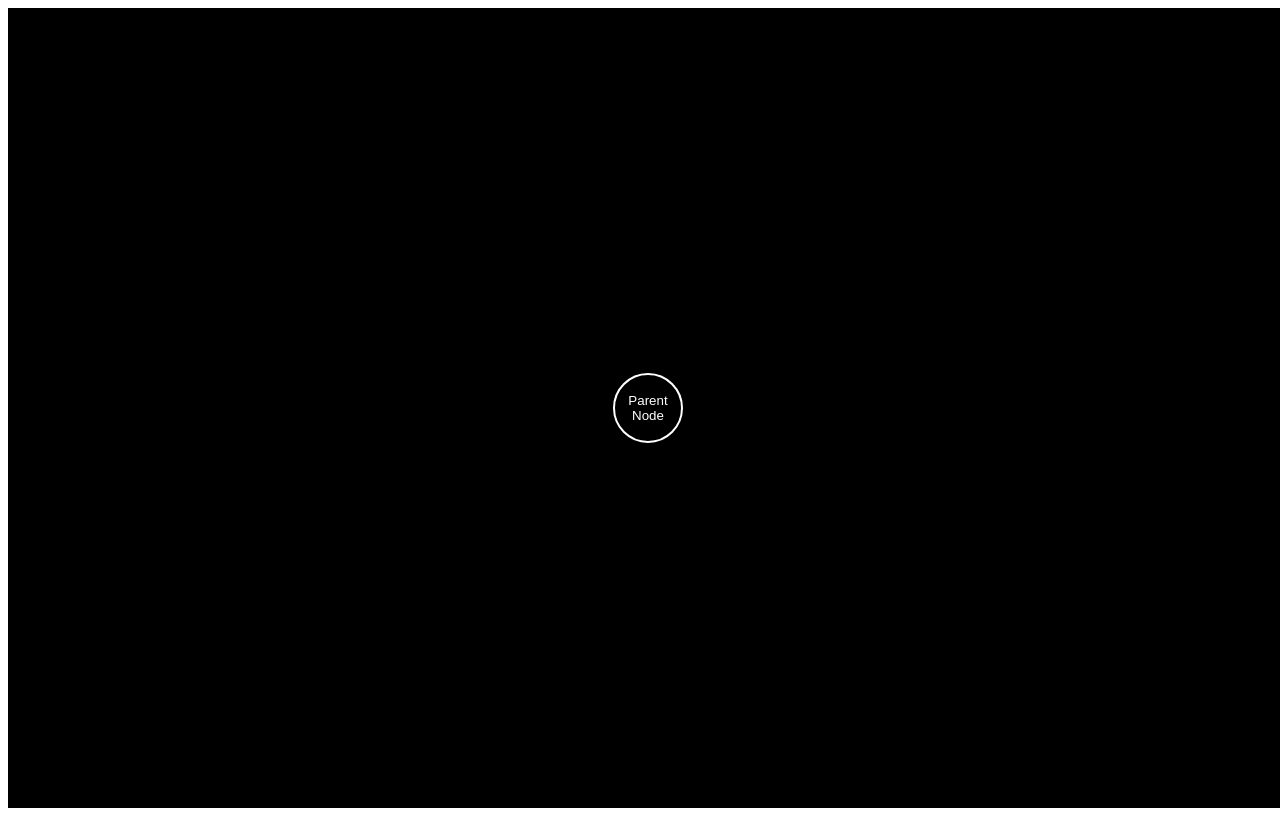
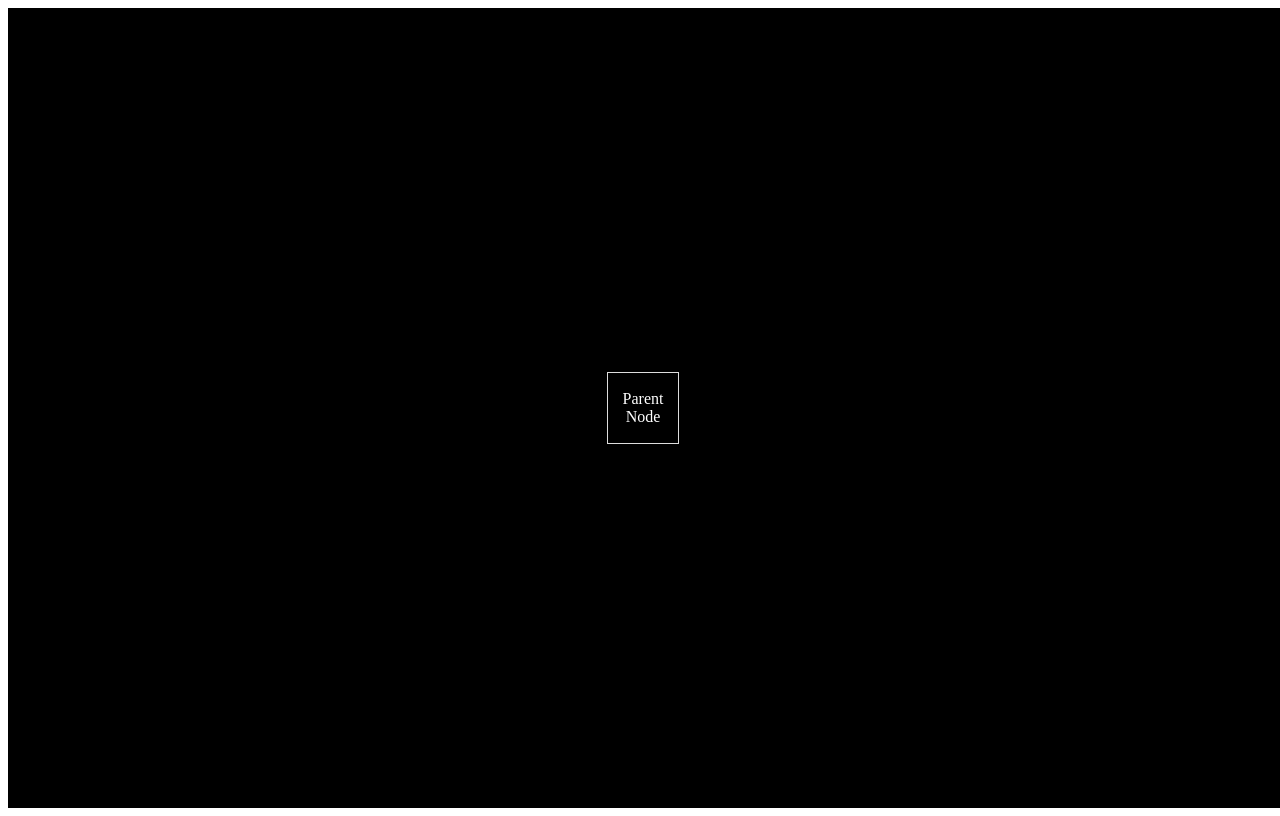
Before and after one commit to Scenci/skilltrees.life, a Next.js app: page /skillchoice in a window 1280 px wide. Built offline with nearby package versions, Linux system fonts and the light colour scheme.

Commit message:
working throuhg ideas, moving to d3.js

```diff
--- /dev/null
+++ b/components/Alert.module.css
@@ -0,0 +1,21 @@
+/*Alert.module.css*/
+
+.alert {
+    position: fixed;
+    bottom: 20px;
+    left: 20px;
+    background-color: maroon;
+    color: white;
+    padding: 10px 20px;
+    border-radius: 8px;
+    box-shadow: 0 4px 8px rgba(0, 0, 0, 0.2);
+    border: 1px solid white;
+    z-index: 1000; /* Ensures it's above most other elements */
+
+    transition: opacity 5s ease-in-out;
+    opacity: 1;
+  }
+
+  .fadeOut{
+    opacity: 0;
+  }
--- /dev/null
+++ b/components/Alert.tsx
@@ -0,0 +1,38 @@
+import React from 'react';
+import styles from './Alert.module.css';
+
+interface AlertProps {
+    message: string;
+    Severity: string;
+}
+
+const severities = {
+    success: {
+        color: "#0f5132",
+        background: "#d1e7dd",
+    },
+    info: {
+        color: "#055160",
+        background: "#cff4fc",
+    },
+    warning: {
+        color: "#664d03",
+        background: "#fff3cd",
+    },
+    danger: {
+        color: "#842029",
+        background: "#f8d7da",
+    },
+};
+
+const Alert: React.FC<AlertProps> = ({ message, Severity }) => {
+    const severityStyle = (severities as any)[Severity] || {};
+
+    return (
+      <div className={styles.alert} style={severityStyle}>
+        {message}
+      </div>
+    );
+};
+
+export default Alert;
--- a/components/Node.module.css
+++ b/components/Node.module.css
@@ -1,30 +1,45 @@
-/*Node.module.css*/
+.nodeContainer {
+  display: inline-flex;
+  align-items: center;
+  cursor: pointer;
+  position: relative;
+}
 
-.circle {
-    width: 70px;
+.node {
+  width: 70px; /* Size of the square node */
   height: 70px;
-    border-radius: 50%; /* Keeps it circular */
-    background-color: transparent; /* Transparent background */
+  background-color: transparent;
   color: white;
   display: flex;
   align-items: center;
   justify-content: center;
-    border: 2px solid white; /* White border */
-    outline: none; /* Removes default button outline */
-    cursor: pointer; /* Changes cursor to pointer on hover */
+  text-align: center;
+  margin-right: 10px;
+  border: 1px solid #ddd;
 }
 
-  .circle:hover {
-    opacity: 0.7; /* Changes opacity on hover */
+.optionsContainer {
+  display: block; /* Always block, visibility controlled by React state */
+  position: absolute;
+  left: 100%; /* Position to the right of the node */
+  top: 0;
+  background-color: transparent;
+  padding: 10px;
+  white-space: nowrap;
 }
 
-  .expand {
-    animation: expandEffect 0.7s ease-out forwards;
+.plus {
+  margin-bottom: 10px;
 }
 
-  @keyframes expandEffect {
-    to {
-      opacity: 0;
-      transform: scale(4); /* Expands to 5 times its size */
+.ex {
+  margin-bottom: 10px;
 }
+
+.plus:hover {
+  background-color: grey;
 }
+
+.ex:hover {
+  background-color: grey;
+}
--- a/components/Node.tsx
+++ b/components/Node.tsx
@@ -1,16 +1,31 @@
-import React from 'react';
+import React, { useState } from 'react';
 import styles from './Node.module.css';
 
 interface NodeProps {
   nodeText: string;
-  onClick: () => void;
+  onAdd: () => void;
+  onRemove: () => void;
 }
 
-const Node: React.FC<NodeProps> = ({ nodeText, onClick }) => {
+const Node: React.FC<NodeProps> = ({ nodeText, onAdd, onRemove }) => {
+    const [showOptions, setShowOptions] = useState(false); // State to toggle options
+
+    const toggleOptions = () => {
+        setShowOptions(!showOptions);
+    };
+
     return (
-        <button className={styles.circle} onClick={onClick}>
-            {nodeText}
-        </button>
+        <div className={styles.nodeContainer} onClick={toggleOptions}>
+            <div className={styles.node}>
+                {nodeText}
+            </div>
+            {showOptions && (
+                <div className={styles.optionsContainer}>
+                    <div className={styles.plus} onClick={onAdd}>➕</div>
+                    <div className={styles.ex} onClick={onRemove}>❌</div>
+                </div>
+            )}
+        </div>
     );
 };
 
--- a/components/ParentComponent.tsx
+++ b/components/ParentComponent.tsx
@@ -1,25 +1,64 @@
 import React, { useState } from 'react';
 import Node from '../components/Node';
-
+import Alert from '../components/Alert';
+import styles from '../components/Alert.module.css';
 
 const ParentComponent = () => {
-  const [nodes, setNodes] = useState([{ id: 1, text: 'Parent Node' }]);
+  const [nodes, setNodes] = useState([{ id: 1, text: 'Parent Node', x: 100, y: 100 }]);
+  const [connections, setConnections] = useState([]);
+  const [showAlert, setShowAlert] = useState(false);
+  const [AlertMessage, SetAlertMessage] = useState('');
 
-  const handleNodeClick = (nodeId: number) => {
+  const addNode = (parentId) => {
+    const newNode = {
+      id: nodes.length + 1,
+      text: `Node ${nodes.length + 1}`,
+      x: 200, //these position values dont work for some reason?
+      y: 200
+    };
+    setNodes([...nodes, newNode]); //
+    //idk what to type these because im a noob
+    setConnections([...connections, { from: parentId, to: newNode.id }]);
+  };
 
-    const newNodeId1 = nodes.length + 1;
-    const newNodeId2 = nodes.length + 2;
-    setNodes([...nodes,
-              { id: newNodeId1, text: `Node ${newNodeId1}` },
-              { id: newNodeId2, text: `Node ${newNodeId2}` }]);
+  const removeNode = (nodeId: number) => {
+    // Prevent deletion of the parent node
+    if (nodeId === 1){
+
+      SetAlertMessage("You cannot delete the parent node!");
+      setShowAlert(true);
+
+      setTimeout(() => {
+        setShowAlert(false)
+      }, 2000);
+
+      return;
+    };
+    // Remove the node and its connections from the state but how to type these?
+    setNodes(nodes.filter(node => node.id !== nodeId));
+    setConnections(connections.filter(conn => conn.from !== nodeId && conn.to !== nodeId));
+  };
+
+  const handleNodeClick = (nodeId:number, action:string) => {
+    if (action === 'add') {
+      addNode(nodeId);
+    } else if (action === 'remove') {
+      removeNode(nodeId);
+    }
   };
 
   return (
     <div>
       {nodes.map(node => (
-        <Node key={node.id} nodeText={node.text} onClick={() => handleNodeClick(node.id)}
-         />
+        <Node key={node.id}
+              nodeText={node.text}
+              onAdd={() => handleNodeClick(node.id, 'add')}
+              onRemove={() => handleNodeClick(node.id, 'remove')}
+              // Pass position props if you're using them for layout
+        />
       ))}
+      {/* i should render connections here */}
+      {showAlert && <Alert message={AlertMessage} Severity={'danger'}/>}
     </div>
   );
 };
--- a/package.json
+++ b/package.json
@@ -12,6 +12,7 @@
     "@types/node": "^20.6.3",
     "@types/react": "^18.2.22",
     "@types/react-dom": "18.2.7",
+    "d3": "^7.8.5",
     "next": "^14.0.1",
     "react": "^18.2.0",
     "react-dom": "^18.2.0",
--- a/pages/skillchoice.module.css
+++ b/pages/skillchoice.module.css
@@ -24,7 +24,7 @@
   .circle {
     width: 70px;
     height: 70px;
-    border-radius: 50%; /* Makes it a circle */
+    border-radius: 0%;
     background-color: transparent; /* Circle color */
     color: black;
     display: flex;
@@ -38,4 +38,5 @@
 
   .circle:hover {
     opacity: 0.7; /* Changes opacity on hover */
+
   }
```
Also changed, not shown: 1 other file (tests, documents, lock files or other folders). Lines whose indentation alone changed are shown as unchanged.
